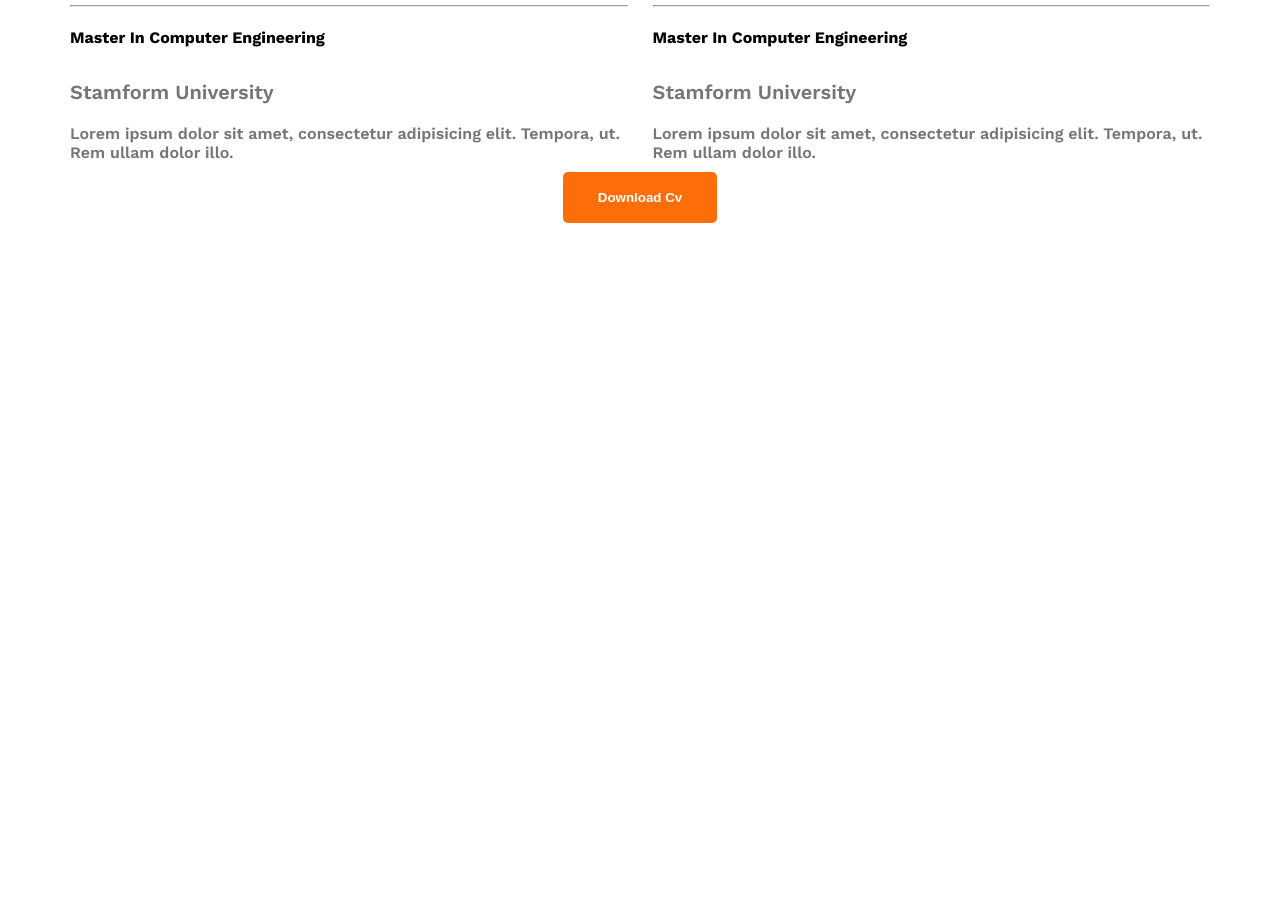
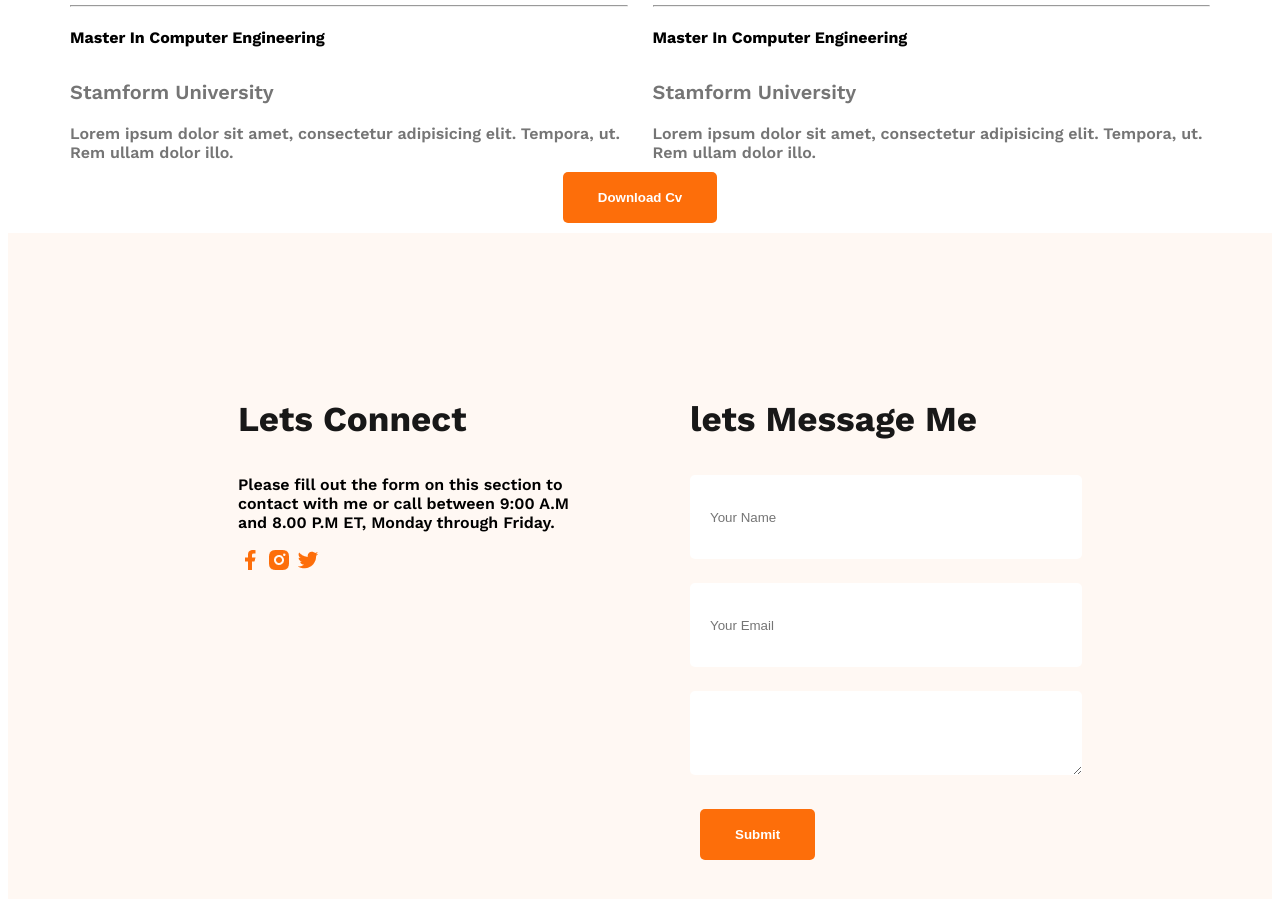
Before and after one commit to sourav-Cat/protfolio-web, a plain HTML site: page index.html in a window 1280 px wide. Shown: the part 2691-3590 px from the top of the page. Before the commit the page ends 2932 px from the top, so only its background shows below. Drawn offline with nearby package versions, Linux system fonts and the light colour scheme.

Commit message:
update again 17-05-2025

```diff
--- a/index.html
+++ b/index.html
@@ -153,9 +153,28 @@
 
 
     </main>
+    <!-- footer -->
+    <footer class="secondary-bg footer-section" >
+    <div class="footer-column">
+        <h3 class="section-title">Lets Connect</h3>
+        <p>Please fill out the form on this section to contact with me or call between 9:00 A.M and 8.00 P.M ET, Monday through Friday.</p>
+        <div>
+            <a href="https://www.facebook.com/profile.php?id=100008735860207" target="_blank"><img src="images/icons/facebook.png" alt=""></a>
+            <a href="https://www.instagram.com/najmus__sourav/" target="_blank"><img src="images/icons/insta.png" alt=""></a>
+            <a href="https://x.com/" target="_blank"><img src="images/icons/twitter.png" alt=""></a>
+        </div>
 
-    <footer>
-    <!-- footer  -->
+    </div>
+
+    <div class="footer-column">
+        <h3 class="section-title">lets Message Me</h3>
+       <form action="">
+        <input type="text" placeholder="Your Name">
+        <input type="email" name="" id="" placeholder="Your Email">
+        <textarea name="" id="" cols="30" rows="10"></textarea>
+        <input class="btn" type="submit" value="Submit">
+       </form>
+    </div>
     </footer>
 
 
--- a/style.css
+++ b/style.css
@@ -173,3 +173,23 @@ color:#181818;
     font-weight: 600;
     margin-bottom: 20px;
 }
+
+/* footer */
+footer{
+    padding: 130px 230px;
+    gap: 100px;
+    display: flex;
+}
+ .footer-column{
+    width: 50%;
+ }
+footer input[type="text"],footer input[type="email"],footer textarea{
+    height: 64px;
+    border-radius: 5px;
+    background-color: white;
+    display: block;
+    width: 100%;
+    padding: 10px 20px;
+    margin-bottom: 24px;
+    border: none;
+}
```
